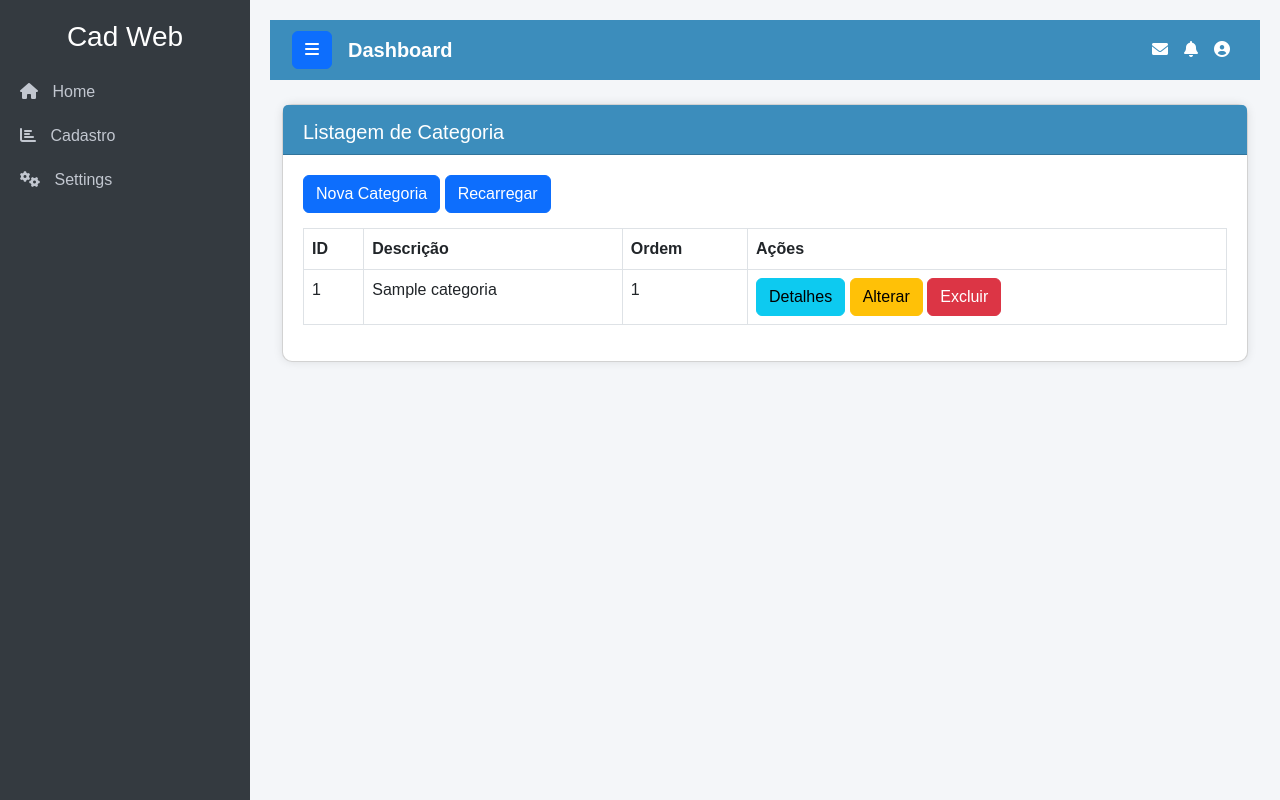
After one commit to YtaloGeorgeIFPI/cadweb, a Django app: page /categoria/ in a window 1280 px wide. The commit adds this page. Run offline with Django 4.2, Linux system fonts and the light colour scheme; tables that the repository leaves empty hold one stand-in row (values such as "Sample post"); some libraries are stand-ins or nearby versions.

Commit message:
Atualizando Projeto - Model Form

```diff
--- a/home/models.py
+++ b/home/models.py
@@ -1,2 +1,10 @@
-import locale
 from django.db import models
+
+
+class Categoria(models.Model):
+    nome = models.CharField(max_length=100)
+    ordem = models.IntegerField()
+
+
+    def __str__(self):
+        return self.nome
--- a/home/urls.py
+++ b/home/urls.py
@@ -3,4 +3,6 @@ from . import views
 
 urlpatterns = [
     path('', views.index, name="index"),
+    path('categoria/', views.categoria, name="categoria"),
+    path('categoria/form', views.form_categoria, name="form_categoria"),
 ]
--- a/home/views.py
+++ b/home/views.py
@@ -1,6 +1,28 @@
-from django.shortcuts import render
+from django.shortcuts import render, redirect
 
+from .models import *
+
+from .forms import *
 
 
 def index(request):
     return render(request,'index.html')
+
+def categoria(request):
+    contexto = {
+        'lista': Categoria.objects.all().order_by('-id'),
+    }
+    return render(request, 'categoria/lista.html',contexto)
+
+def form_categoria(request):
+    if request.method == 'POST':
+       form = CategoriaForm(request.POST) # instancia o modelo com os dados do form
+       if form.is_valid():# faz a validação do formulário
+            form.save() # salva a instancia do modelo no banco de dados
+            return redirect('categoria') # redireciona para a listagem
+    else:# método é get, novo registro
+        form = CategoriaForm() # formulário vazio
+    contexto = {
+        'form':form,
+    }
+    return render(request, 'categoria/formulario.html', contexto)
--- a/pweb/settings.py
+++ b/pweb/settings.py
@@ -79,10 +79,7 @@ WSGI_APPLICATION = 'pweb.wsgi.application'
 # https://docs.djangoproject.com/en/4.2/ref/settings/#databases
 
 DATABASES = {
-   'default': {
-        'ENGINE': 'django.db.backends.sqlite3',
-        'NAME': BASE_DIR / 'db.sqlite3',
-    }
+   'default': dj_database_url.parse('postgresql://neondb_owner:npg_PrV8Eg4eKGsh@ep-snowy-dew-ac6358uy-pooler.sa-east-1.aws.neon.tech/neondb?sslmode=require')
 }
 
 
--- /dev/null
+++ b/templates/categoria/lista.html
@@ -0,0 +1,53 @@
+{% extends 'base.html' %}
+
+
+{% block titulo_conteudo  %} Listagem de Categoria {% endblock %}
+
+
+{% block conteudo  %}
+
+
+<button onclick="location.href='{% url "form_categoria" %}'" class="btn btn-primary">Nova Categoria</button>
+
+
+
+<button onclick="location.href=''"  class="btn btn-primary">Recarregar </button>
+
+
+<table style="margin-top:15px" class="table table-bordered table-hover">
+    <thead class="thead-dark">
+
+
+        <tr>
+            <th scope="col">ID</th>
+            <th scope="col">Descrição</th>
+            <th scope="col">Ordem</th>
+            <th scope="col">Ações</th>
+        </tr>
+    </thead>
+
+    <tbody>
+        {% for item in lista %}
+        <tr>
+            <td>{{item.id}}</td>
+            <td> {{item.nome}} </td>
+            <td> {{item.ordem}} </td>
+            <td>
+                <button onclick="location='#'" class="btn btn-info">Detalhes </button>
+                <button onclick="location='#'"  class="btn btn-warning">Alterar </button>
+                <a href="#" class="btn btn-danger"
+                onclick="return confirm('Tem certeza que deseja remover este registro?');">Excluir</a>
+            </td>
+        </tr>
+        {% endfor %}
+     </tbody>
+
+
+</table>
+
+
+
+
+
+
+{% endblock %}
--- a/templates/menu.html
+++ b/templates/menu.html
@@ -1,12 +1,18 @@
 <ul class="nav flex-column">
   <li class="nav-item">
-        <a href="{% url "index" %}" class="nav-link"><i class="fas fa-home"></i> <span>Home</span></a>
+    <a href="{% url 'index' %}" class="nav-link">
+      <i class="fas fa-home"></i> <span>Home</span>
+    </a>
   </li>
+
   <li class="nav-item">
-        <a href="#" class="nav-link"><i class="fas fa-chart-bar"></i> <span>Cadastro</span></a>
+    <a href="#" class="nav-link">
+      <i class="fas fa-chart-bar"></i> <span>Cadastro</span>
+    </a>
+
     <ul class="submenu nav flex-column">
       <li class="nav-item">
-                <a href="#" class="nav-link">Categorias</a>
+        <a href="{% url 'categoria' %}" class="nav-link">Categorias</a>
       </li>
 
       <li class="nav-item">
@@ -20,21 +26,12 @@
       </li>
     </ul>
   </li>
-    <!--
+
   <li class="nav-item">
-        <a href="#" class="nav-link"><i class="fas fa-users"></i> <span>Clientes</span></a>
-        <ul class="submenu nav flex-column">
-            <li class="nav-item">
-                <a href="#" class="nav-link">Listagem</a>
-            </li>
-            <li class="nav-item">
-                <a href="#" class="nav-link">Add User</a>
-            </li>
-        </ul>
-    </li>
-    -->
-    <li class="nav-item">
-        <a href="#" class="nav-link"><i class="fas fa-cogs"></i> <span>Settings</span></a>
+    <a href="#" class="nav-link">
+      <i class="fas fa-cogs"></i> <span>Settings</span>
+    </a>
+
     <ul class="submenu nav flex-column">
       <li class="nav-item">
         <a href="#" class="nav-link">General</a>
```
Also changed, not shown: home/forms.py (+14 -0 lines), templates/categoria/formulario.html (added, +19 -0 lines), home/migrations/0001_initial.py (added). Lines whose indentation alone changed are shown as unchanged.
